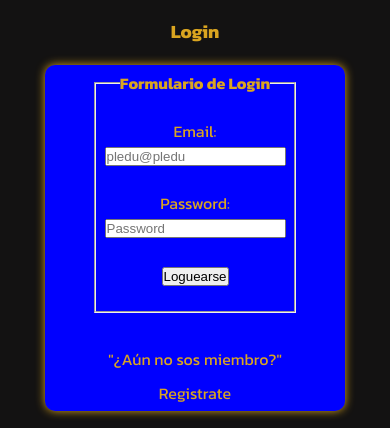
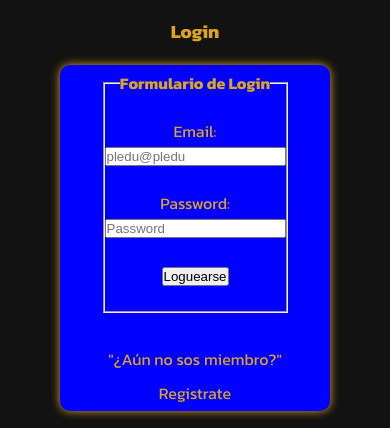
Before and after one commit to FedericoRevollo/plataformaDiscoMVL, a plain HTML site: page login.html in a window 390 px wide. Shown: the part 253-681 px from the top of the page. Drawn offline with Linux system fonts and the light colour scheme.

Commit message:
Se arregla form8 de Album

```diff
--- a/style.css
+++ b/style.css
@@ -85,7 +85,7 @@ fieldset {
         position: relative; /* Cambiado a 'relative' */
         border-radius: 10px;
         width: 100%;
-        max-width: 900%;
+        max-width: 90%;
         box-shadow: 0 0 10px;
         margin: 0 auto; /* Centra el elemento horizontalmente */
         padding: 2%;
```
